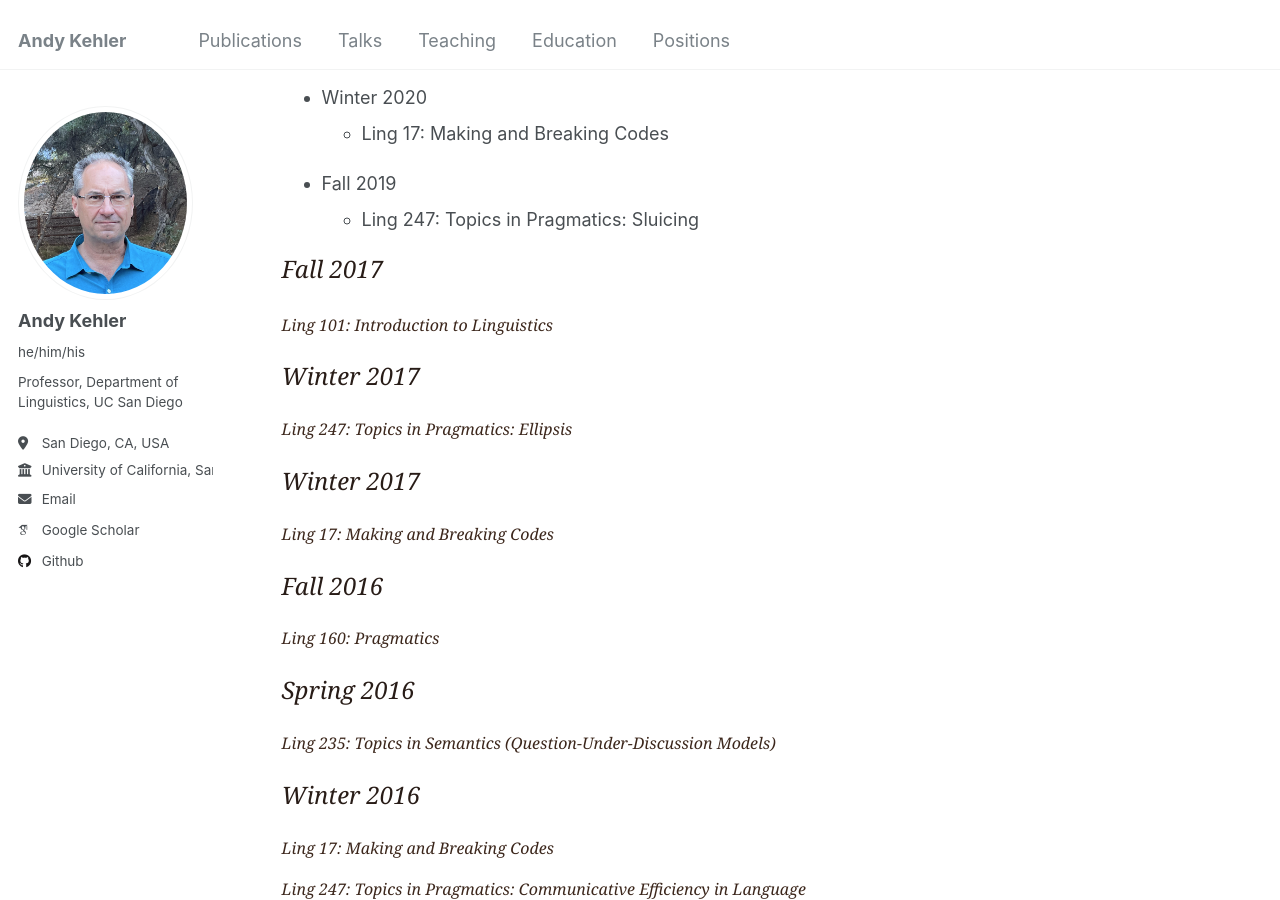
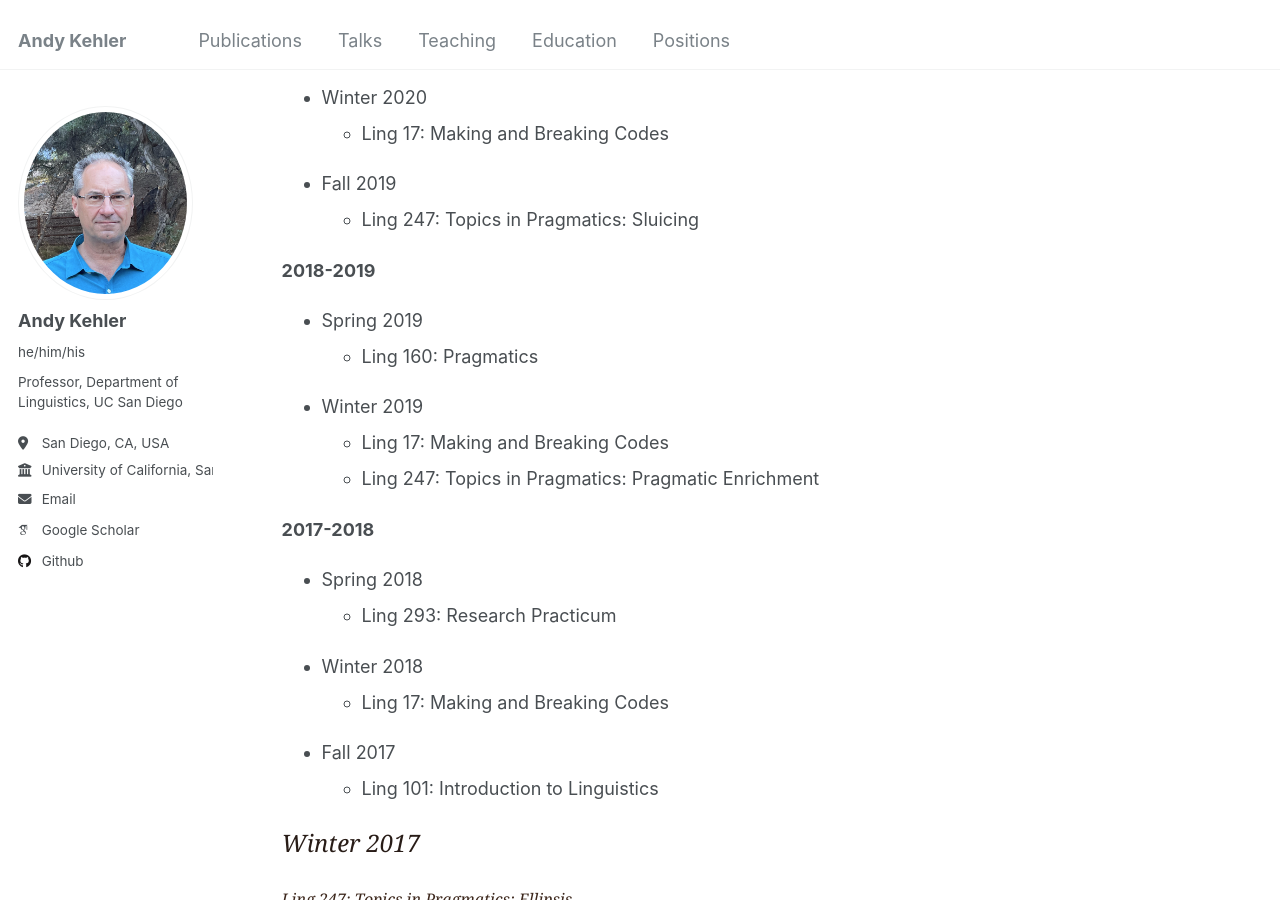
Before and after one commit to akehler/akehler.github.io, a Jekyll site: the page built from _pages/teaching.html, in a window 1280 px wide and 900 px high, scrolled down 1929 px. Built offline with Jekyll 4.4.1, drawn with Linux system fonts in a browser that asks for light colours; some web fonts are replaced.

Commit message:
Update teaching.html

```diff
--- a/_pages/teaching.html
+++ b/_pages/teaching.html
@@ -231,15 +231,70 @@ Ling 247: Topics in Pragmatics: Sluicing
 </ul>
 </ul>
 
+<p></p>
+<strong>2018-2019</strong>
+<p></p>
 
+<ul>
+<li>Spring 2019
+</li>
+<ul>
+<li>
+Ling 160: Pragmatics
+</li>
+</ul>
+</ul>
+<p></p>
 
+<ul>
+<li>Winter 2019
+</li>
+<ul>
+<li>
+Ling 17: Making and Breaking Codes
+</li>
+<li>
+Ling 247: Topics in Pragmatics: Pragmatic Enrichment
+</li>
+</ul>
+</ul>
 
-			            <p><font face="Georgia, Times New Roman, Times, serif" size="3" color="#281C17">
-         <font size="5"><i>Fall 2017</font></p>
+<p></p>
+<strong>2017-2018</strong>
+<p></p>
 
+<ul>
+<li>Spring 2018
+</li>
+<ul>
+<li>
+Ling 293: Research Practicum
+</li>
+</ul>
+</ul>
+<p></p>
 
-<font color="#3C271C">Ling 101:
-Introduction to Linguistics</font>
+<ul>
+<li>Winter 2018
+</li>
+<ul>
+<li>
+Ling 17: Making and Breaking Codes
+</li>
+</ul>
+</ul>
+
+<p></p>
+<ul>
+<li>Fall 2017
+</li>
+<ul>
+<li>
+Ling 101: Introduction to Linguistics
+</li>
+</ul>
+</ul>
+
 
 <p>
 			            <p><font face="Georgia, Times New Roman, Times, serif" size="3" color="#281C17">
```
